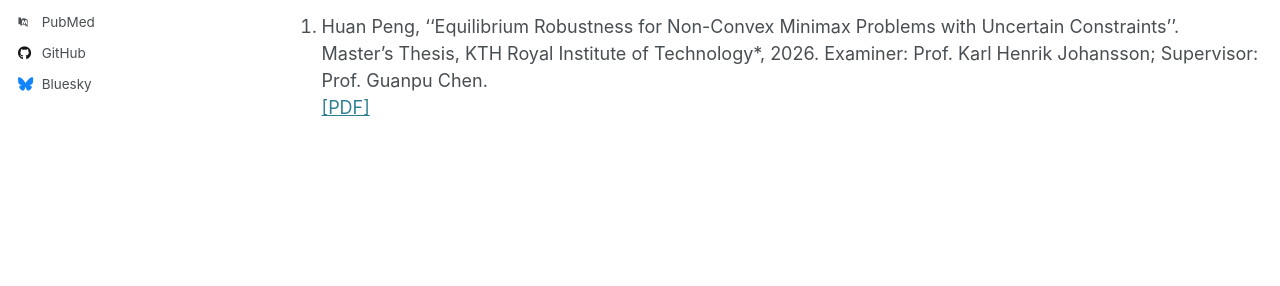
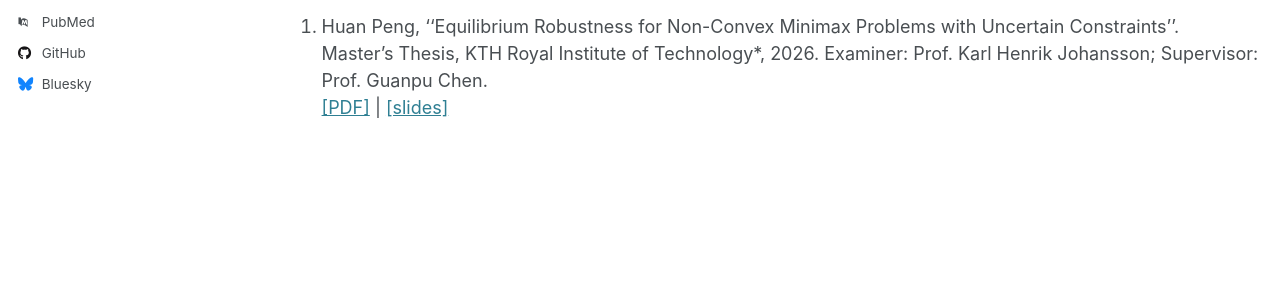
Before and after one commit to huanpen/huanpeng, a Jekyll site: the page built from _pages/publications.md, in a window 1280 px wide and 1100 px high. Shown: the part 572-858 px from the top of the window. Built offline with Jekyll 4.4.1, drawn with Linux system fonts in a browser that asks for light colours; some web fonts are replaced.

Commit message:
Update publications.md
Signed-off-by: Huan Peng <huanp@kth.se>

```diff
--- a/_pages/publications.md
+++ b/_pages/publications.md
@@ -29,4 +29,4 @@ author_profile: true
 
 1. Huan Peng, ''Equilibrium Robustness for Non-Convex Minimax Problems with Uncertain Constraints''.<br>
    Master's Thesis, KTH Royal Institute of Technology*, 2026. Examiner: Prof. Karl Henrik Johansson; Supervisor: Prof. Guanpu Chen.<br>
-   [[PDF]](/files/msc_thesis.pdf)
+   [[PDF]](/files/msc_thesis.pdf) | [[slides]](/files/msc_thesis_slides.pdf)
```
